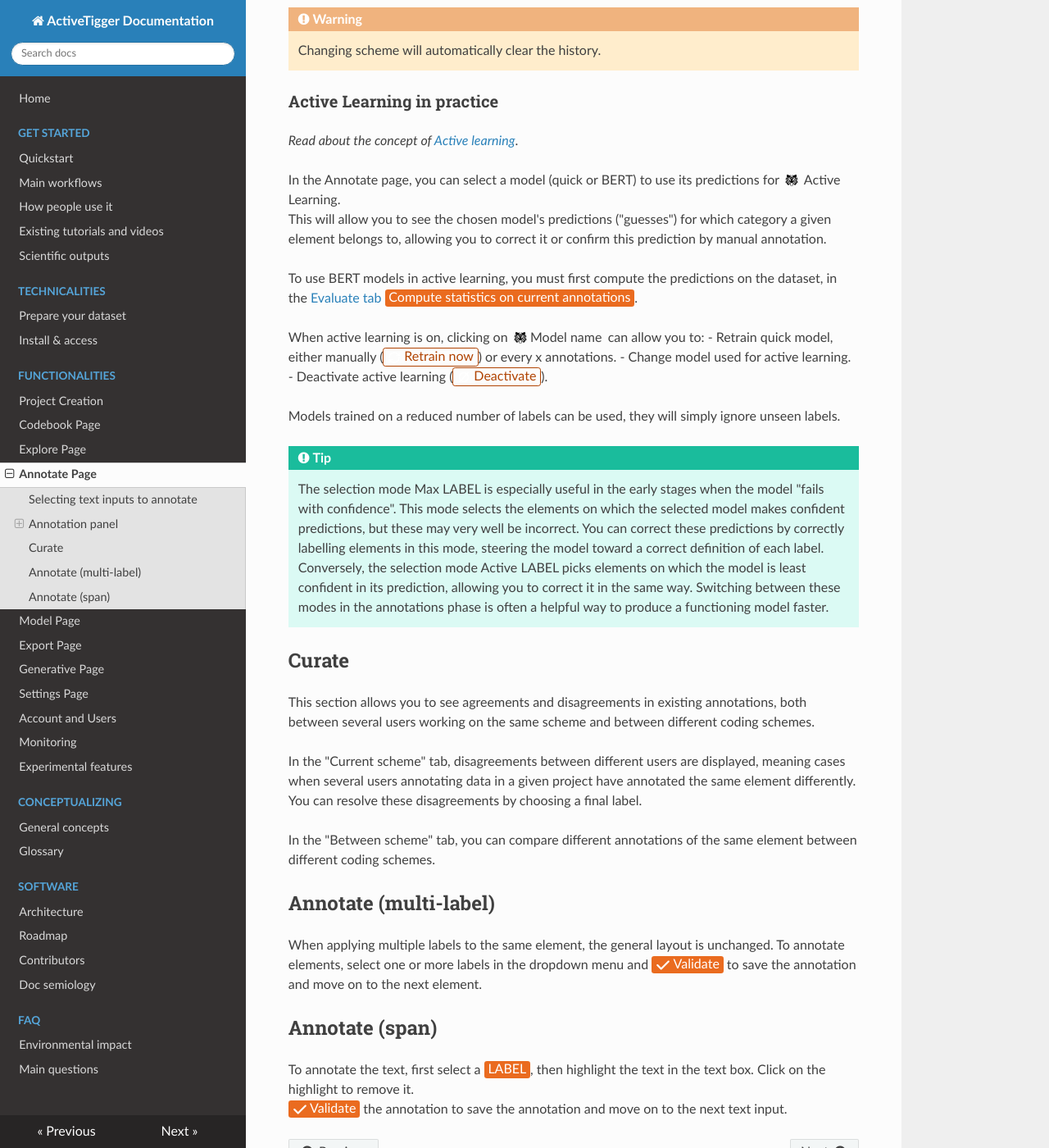
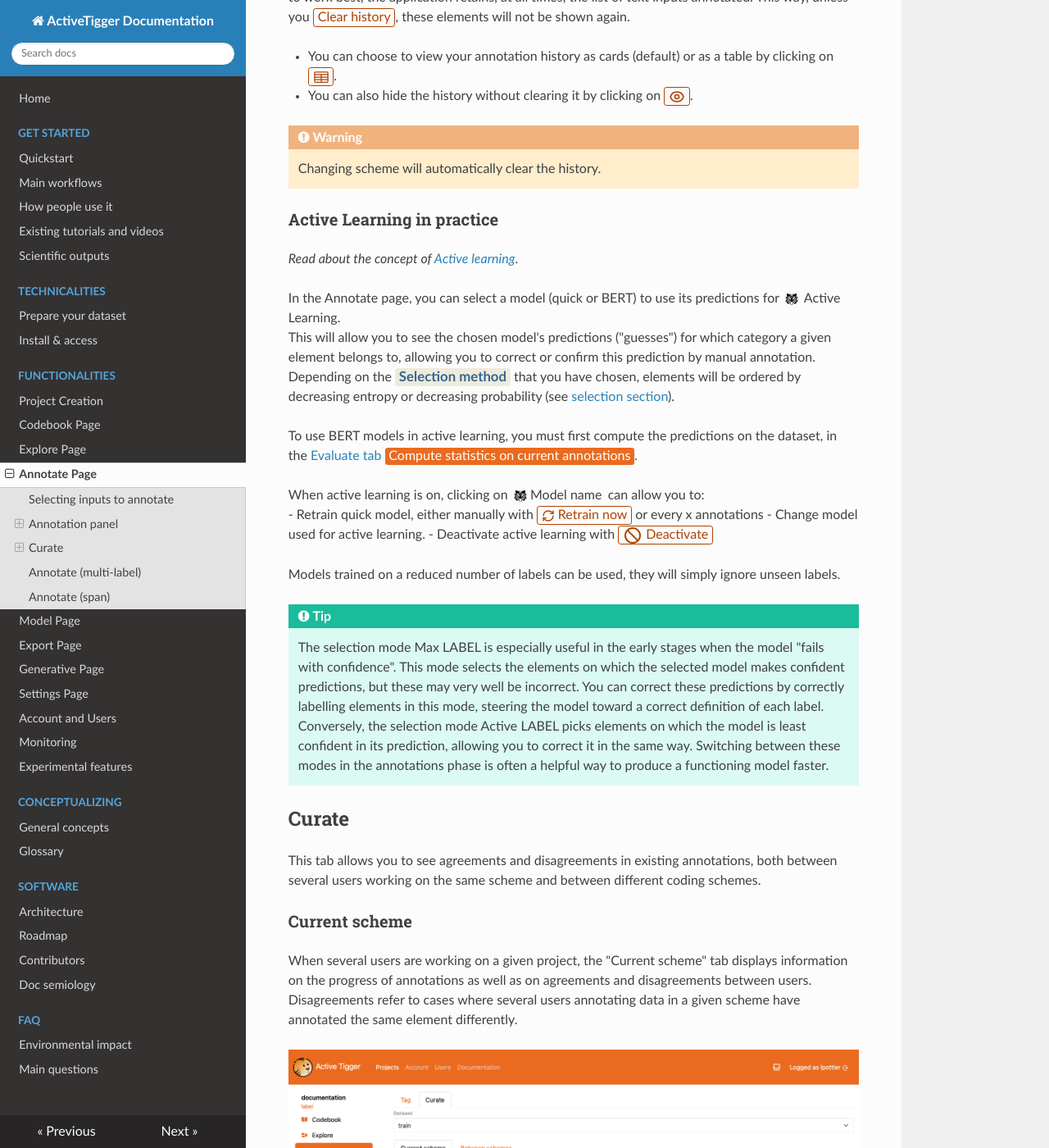
Before and after one commit to activetigger/documentation, an MkDocs documentation site: the page built from docs/functionalities/annotate.md, in a window 1280 px wide and 1400 px high, scrolled down 2800 px. Shown: the whole window at 82% size. Built offline with MkDocs 1.6.1, drawn with Linux system fonts in a browser that asks for light colours; nearby versions of some CDN libraries; some of the changed text lies outside the part shown.

Commit message:
updated annotate page

```diff
--- a/docs/functionalities/annotate.md
+++ b/docs/functionalities/annotate.md
@@ -1,51 +1,54 @@
 # Annotate page
 
-The Annotate panel is the main page of the app to annotate your data.
+The Annotate Page is the main page of the app to annotate your data.
+
+All annotation modes share the same layout, with some specificities for multi-label and span annotation that you can find [below](../functionalities/annotate.md#annotate-multi-label).
 
 ![](../img/functionalities/annotate.png)
 
-## Selecting text inputs to annotate
+## Selecting inputs to annotate
 
-There are several ways to select a subset of text inputs.
+There are several ways to select a subset of inputs.
 
 - <span class="parameter">Dataset</span>: select the dataset on which you are working (train, validation or test).
 - <span class="parameter">Selection method</span>: change the order in which elements are shown.
-   - fixed (in the order of the original dataset)
-   - random
-- <span class="parameter">Active Mode</span>: toggling this mode allows you to choose a model for Active Learning (more about the [concept](../conceptualizing/general.md#what-is-active-learning), more about its [implementation](#active-learning-in-practice)). This unlocks new selection methods:
-    - max LABEL: orders the text inputs by decreasing probability to be of a given LABEL.
+    - fixed (in the order of the original dataset)
+    - random
+- <span class="parameter">Active Mode</span>: toggling this mode allows you to choose a model for Active Learning (more about the [concept](../conceptualizing/general.md#what-is-active-learning), more about its [implementation](#active-learning-in-practice)). This unlocks new modes for <span class="parameter">Selection method</span>:
     - active: orders the text inputs by decreasing entropy (prioritizing uncertain predictions).
     - active LABEL: orders the text inputs by decreasing entropy with regard to this specific LABEL.
+    - max LABEL: orders the text inputs by decreasing probability to be of a given LABEL.
 - <span class="parameter">Prompts</span>: only displays elements matching a specific prompt. Elements are ranked by descending similarity with the prompt.
-    - To use this mode: type a prompt, then <span class="action primary">Create prompt</span>, and exit the window. This unlocks a new selection method, <span class="parameter">prompt (embedding)</span> which allows you to then select the prompt you have typed.
+    - To activate this mode, type a prompt or <span class="action primary">Use current text</span> from the annotation box. Select the embeddings used for computing, then <span class="action primary">Create prompt</span> and exit the window. This unlocks a new <span class="parameter">Selection method</span>, prompt (embedding), which allows you to select the prompt you have typed.
     - The <span class="parameter">Max similarity</span> slider allows you to display only the elements with at most the selected similarity with the prompt. Lowering similarity can be helpful to find related but not identical items.
+    - You can view, add or delete prompts in the Prompts window.
 - <span class="parameter">Filter by Tag/Users</span>: only displays elements with specific characteristics
     - being labeled with LABEL
     - being labeled by a specific user
     - with comments: elements which have a comment
     - wrong prediction: elements for those there is a disagreement between annotation and prediction
-    - predicted as LABEL by current active model
 - <span class="parameter">Filter by content</span>: only displays elements matching a search / RegEx expression (more about [RegEx](https://developer.mozilla.org/en-US/docs/Web/JavaScript/Guide/Regular_expressions/Cheatsheet)).
     - To search in the context variables, use `CONTEXT=[your regex]` before the search
     - It is possible to use a query for more complex selection with under the hood [Pandas query](https://pandas.pydata.org/docs/reference/api/pandas.DataFrame.query.html) ; use `QUERY=[your query]`.
 - <span class="parameter">Filter by projection</span>: when inputs are selected via a frame in the [Visualization tab of the Explore page](../functionalities/explore.md#visualization), you can <span class="parameter">Lock on projection</span> to only display the inputs contained in the frame.
 
-
 ## Annotation panel
 
 The center of the page displays the text box as well as several buttons.
 
-- <span class="action primary">LABEL</span> : tag the text input with the given LABEL and move on to the next text input.
-- <span class="action primary">![](../img/icons/no-tag.svg) No tag</span> : if a tag exists, remove it and move on to the next text input.
-- <span class="action primary">Skip</span> : move on to the next text input without altering the annotation.
+- <span class="action primary">LABEL</span> : tag the input with the given LABEL and move on to the next item.
+- <span class="action primary">![](../img/icons/no-tag.svg) No tag</span> : if a tag exists, remove it and move on to the next input.
+- <span class="action primary">Skip</span> : move on to the next input without altering the annotation.
 - Add a comment to your annotation in the comment text box.
-- If you want to access the Codebook during annotation, click on <span class="action secondary">![](../img/icons/book.svg)</span>.
+- Click on <span class="action secondary">![](../img/icons/book.svg)</span> to access the Codebook during annotation.
 
 Most actions can be triggered with hotkeys (1,2,3 .. → or DEL).
 
+If you want the page to only display the Annotation panel, activate <span class="action secondary">![](../img/icons/focus.svg)</span> the Focus mode.
+
 ### Display parameters
 
-<span class="action secondary">![](../img/icons/display.svg)</span> opens a modal to modify the annotation panel display.
+<span class="action secondary">![](../img/icons/display.svg)</span> opens a Configuration modal to modify the annotation panel display.
 
 - <span class="parameter">Annotation History</span>: if ticked, displays previous annotations of the session.
 - <span class="parameter">Existing annotation</span>: if ticked, displays existing annotation of the current text input.
@@ -58,14 +61,13 @@
 - <span class="parameter">Width</span>: set the width of the text box.
 - <span class="parameter">Force bottom labels</span>: if ticked, displays the label buttons horizontally under the text box.
 - <span class="parameter">Force complete labels</span>: if ticked, adapts the label buttons' font size so that the whole label is legible.
-- <span class="parameter">Highlight first</span>
-- <span class="parameter">Highlight words in the text</span> Similar to <span class="parameter">Filter by content</span> but without removing items not containing the regex expression.
+- <span class="parameter">Highlight words in the text</span>: highlights listed words in the input texts (exact matches).
 
 ### Annotation history
 
 The last hundred inputs annotated are visible underneath the annotation panel. For Active Learning to work best, the application retains, at all times, the list of text inputs annotated. This way, unless you <span class="action secondary">Clear history</span>, these elements will not be shown again.
 
-- You can choose to view your annotation history as cards (default) or as a table (by clicking on <span class="action secondary">![](../img/icons/display-as-table.svg)</span>).
+- You can choose to view your annotation history as cards (default) or as a table by clicking on <span class="action secondary">![](../img/icons/display-as-table.svg)</span>.
 - You can also hide the history without clearing it by clicking on <span class="action secondary">![](../img/icons/hide-history.svg)</span>.
 
 !!! warning
@@ -75,14 +77,14 @@
 
 *Read about the concept of [Active learning](../conceptualizing/general.md#what-is-active-learning)*.
 
-In the Annotate page, you can select a model (quick or BERT) to use its predictions for <span class="icon">![](../img/icons/active-tiger.svg)</span> Active Learning. <br/> This will allow you to see the chosen model's predictions ("guesses") for which category a given element belongs to, allowing you to correct it or confirm this prediction by manual annotation.
+In the Annotate page, you can select a model (quick or BERT) to use its predictions for <span class="icon">![](../img/icons/active-tiger.svg)</span> Active Learning. <br/> This will allow you to see the chosen model's predictions ("guesses") for which category a given element belongs to, allowing you to correct or confirm this prediction by manual annotation. Depending on the <span class="parameter">Selection method</span> that you have chosen, elements will be ordered by decreasing entropy or decreasing probability (see [selection section](./annotate.md#selecting-inputs-to-annotate)).
 
 To use BERT models in active learning, you must first compute the predictions on the dataset, in the [Evaluate tab](./model.md#evaluation) <span class="action primary">Compute statistics on current annotations</span>.
 
 When active learning is on, clicking on <span class="icon">![](../img/icons/active-tiger.svg) Model name</span> can allow you to:
-- Retrain quick model, either manually (<span class="action secondary">![](../img/icons/refresh.svg) Retrain now</span>) or every x annotations.
-- Change model used for active learning.
-- Deactivate active learning (<span class="action secondary">![](../img/icons/no-tag.svg) Deactivate</span>). <br/>
+ - Retrain quick model, either manually with <span class="action secondary">![](../img/icons/retrain.svg) Retrain now</span> or every x annotations
+ - Change model used for active learning.
+ - Deactivate active learning with <span class="action secondary">![](../img/icons/deactivate.svg) Deactivate</span> <br/>
 
  Models trained on a reduced number of labels can be used, they will simply ignore unseen labels.
 
@@ -91,11 +93,31 @@
 
 ## Curate
 
-This section allows you to see agreements and disagreements in existing annotations, both between several users working on the same scheme and between different coding schemes.
+This tab allows you to see agreements and disagreements in existing annotations, both between several users working on the same scheme and between different coding schemes.
 
-In the "Current scheme" tab, disagreements between different users are displayed, meaning cases when several users annotating data in a given project have annotated the same element differently. You can resolve these disagreements by choosing a final label.
+### Current scheme
 
-In the "Between scheme" tab, you can compare different annotations of the same element between different coding schemes.
+When several users are working on a given project, the "Current scheme" tab displays information on the progress of annotations as well as on agreements and disagreements between users. Disagreements refer to cases where several users annotating data in a given scheme have annotated the same element differently.
+
+![](../img/functionalities/curate-current.png)
+
+The first row of the table shows the number of elements annotated by at least two users. In the next three rows, you can find statistics indicating how these annotations are split between agreements or disagreements. The final row displays an interannotator agreement score, [Cohen's Kappa](https://en.wikipedia.org/wiki/Cohen%27s_kappa). The closest it is to 1, the more annotators agree.
+
+Underneath, you can see how many users are involved in the annotation of the current scheme. To be considered involved, users need to have annotated at least one item in the scheme.
+
+Finally, you can see all disagreements and for each, what user picked what label. Project managers can resolve them by choosing the right label in the dropdown menu and click <span class="action primary">Validate changes</span>.
+
+### Between schemes
+
+In the "Between schemes" tab, you can compare your annotations across coding schemes.
+
+![](../img/functionalities/curate-between.png)
+
+Select under <span class="parameter">Scheme A</span> and <span class="parameter">Scheme B</span> the schemes you want to compare. The table shows four statistics:
+- [Cohen's Kappa](https://en.wikipedia.org/wiki/Cohen%27s_kappa): how strongly your two schemes agree, considering only elements that have been annotated in both schemes A and B. The closest it is to 1, the more they agree.
+- Agreement Percentage: how many agreements between your schemes there are, out of the annotated elements in common.
+- Annotated elements in common: number of elements that have been annotated in both scheme A and B.
+- Overlapping labels: how many labels schemes A and B have in common (in %).
 
 ## Annotate (multi-label)
 
@@ -103,6 +125,8 @@
 
 ## Annotate (span)
 
-To annotate the text, first select a <span class="action primary">LABEL</span>, then highlight the text in the text box.
+To annotate the text, first select a <span class="action primary">LABEL</span>, then highlight the text in the text box. If you want to annotate the other way around (first highlight, then click on the corresponding label), you can select the <span class="parameter">Highlight first</span> parameter in the <span class="action secondary">![](../img/icons/display.svg)</span> Configuration panel.
+
 Click on the highlight to remove it.
+
 <span class="action primary">![](../img/icons/validate.svg) Validate</span> the annotation to save the annotation and move on to the next text input.
```
Also changed, not shown: docs/img/functionalities/curate-between.png (added), docs/img/functionalities/curate-current.png (added), docs/img/icons/deactivate.svg (added), docs/img/icons/focus.svg (added), docs/img/icons/retrain.svg (added).
